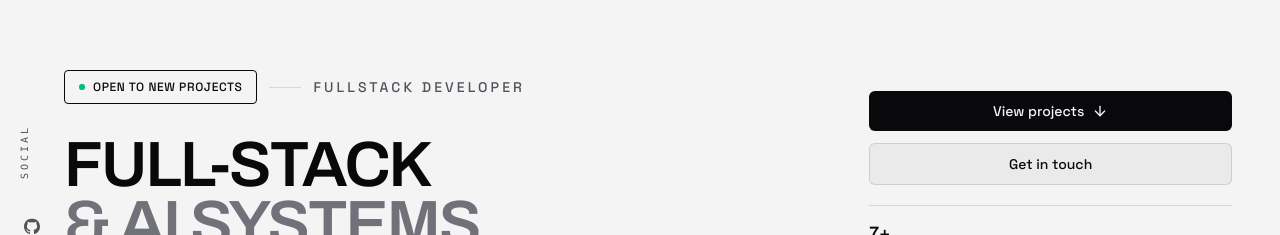
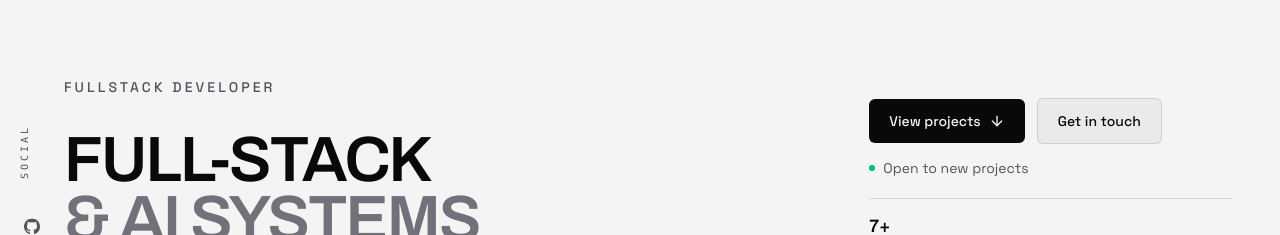
Before and after one commit to KenKenLim07/portfolio, a Next.js app: page / in a window 1280 px wide. Shown: the part 165-400 px from the top of the page. Built offline with nearby package versions, Linux system fonts and the light colour scheme; no server answers.

Commit message:
added animation

```diff
--- a/src/app/globals.css
+++ b/src/app/globals.css
@@ -127,7 +127,7 @@ html {
     pointer-events: auto;
   }
 
-  /* Hero: avoid blank flash while JS hydrates (matches heroScrollReveal.y ≈ 96px) */
+  /* Hero: avoid blank flash while JS hydrates (matches heroScrollReveal.y ≈ 108px) */
   #home .gsap-reveal {
     opacity: 1;
     transform: none;
--- a/src/components/HeroSection.tsx
+++ b/src/components/HeroSection.tsx
@@ -25,17 +25,23 @@ function scrollToSection(id: string) {
   el.scrollIntoView({ behavior: "smooth", block: "start" });
 }
 
-function HeroCtas({
-  className,
-  variant = "inline",
-  large = false,
-}: {
-  className?: string;
-  variant?: "inline" | "stack";
-  large?: boolean;
-}) {
-  const stacked = variant === "stack";
+function HeroAvailability() {
+  const prefersReducedMotion = useGsapReducedMotion();
 
+  return (
+    <p className="mt-3 flex items-center gap-2 text-xs text-muted sm:mt-3.5 sm:text-sm">
+      <span className="relative flex h-1.5 w-1.5 shrink-0">
+        {!prefersReducedMotion && (
+          <span className="absolute inline-flex h-full w-full animate-ping rounded-full bg-emerald-500/50 dark:bg-emerald-400/50" />
+        )}
+        <span className="relative inline-flex h-1.5 w-1.5 rounded-full bg-emerald-500 dark:bg-emerald-400" />
+      </span>
+      {HERO_AVAILABILITY}
+    </p>
+  );
+}
+
+function HeroCtas({ className }: { className?: string }) {
   return (
     <div
       data-hero-cta-panel
@@ -47,11 +53,7 @@ function HeroCtas({
     >
       <div
         className={cn(
-          stacked
-            ? large
-              ? "flex w-full min-w-0 flex-col gap-3 sm:flex-row sm:items-stretch sm:gap-3"
-              : "flex w-full min-w-0 flex-col gap-3"
-            : "flex flex-row flex-wrap items-center gap-2 sm:gap-3",
+          "flex flex-row flex-wrap items-center gap-2 sm:gap-3",
           HERO_LAYOUT_DEBUG && "rounded-sm border border-sky-300/80",
         )}
       >
@@ -61,22 +63,10 @@ function HeroCtas({
             e.preventDefault();
             scrollToSection("projects");
           }}
-          className={cn(
-            "radius-control group relative z-10 inline-flex cursor-pointer items-center justify-center gap-2 bg-foreground font-medium text-background transition-colors duration-200 hover:opacity-90",
-            stacked
-              ? large
-                ? "min-h-12 w-full px-5 py-3.5 text-base font-semibold sm:min-w-0 sm:flex-1"
-                : "w-full px-5 py-2.5 text-sm"
-              : "px-4 py-2.5 text-xs sm:px-5 sm:py-3 sm:text-sm",
-          )}
+          className="radius-control group relative z-10 inline-flex cursor-pointer items-center justify-center gap-2 bg-foreground px-4 py-2.5 text-xs font-medium text-background transition-colors duration-200 hover:opacity-90 sm:px-5 sm:py-3 sm:text-sm"
         >
           View projects
-          <ArrowDown
-            className={cn(
-              "h-4 w-4 shrink-0 transition-transform duration-200 group-hover:translate-y-0.5",
-              large && "h-5 w-5",
-            )}
-          />
+          <ArrowDown className="h-4 w-4 shrink-0 transition-transform duration-200 group-hover:translate-y-0.5" />
         </Link>
         <Link
           href="#contact"
@@ -84,18 +74,12 @@ function HeroCtas({
             e.preventDefault();
             scrollToSection("contact");
           }}
-          className={cn(
-            "radius-control relative z-10 inline-flex cursor-pointer items-center justify-center border border-border bg-subtle font-medium text-foreground transition-colors duration-200 hover:border-border hover:bg-[var(--fill-hover)]",
-            stacked
-              ? large
-                ? "min-h-12 w-full px-5 py-3.5 text-base font-semibold sm:min-w-0 sm:flex-1"
-                : "w-full px-5 py-2.5 text-sm"
-              : "px-4 py-2.5 text-xs sm:px-5 sm:py-3 sm:text-sm",
-          )}
+          className="radius-control relative z-10 inline-flex cursor-pointer items-center justify-center border border-border bg-subtle px-4 py-2.5 text-xs font-medium text-foreground transition-colors duration-200 hover:border-border hover:bg-[var(--fill-hover)] sm:px-5 sm:py-3 sm:text-sm"
         >
           Get in touch
         </Link>
       </div>
+      <HeroAvailability />
     </div>
   );
 }
@@ -107,27 +91,12 @@ function HeroCopy({
   introClassName?: string;
   compact?: boolean;
 }) {
-  const prefersReducedMotion = useGsapReducedMotion();
-
   return (
     <>
       <HeroRevealItem
         group="copy"
-        className={cn(
-          "flex flex-wrap items-center gap-2 sm:gap-3",
-          compact ? "mb-4" : "mb-6 sm:mb-7 lg:mb-8",
-        )}
+        className={cn(compact ? "mb-4" : "mb-6 sm:mb-7 lg:mb-8")}
       >
-        <span className="radius-chip inline-flex items-center gap-2 border border-accent-from/35 bg-accent-from/12 px-3 py-1.5 text-[11px] font-medium uppercase tracking-wider text-foreground sm:px-3.5 sm:py-2 sm:text-xs">
-          <span className="relative flex h-1.5 w-1.5">
-            {!prefersReducedMotion && (
-              <span className="absolute inline-flex h-full w-full animate-ping rounded-full bg-emerald-500/50 dark:bg-emerald-400/50" />
-            )}
-            <span className="relative inline-flex h-1.5 w-1.5 rounded-full bg-emerald-500 dark:bg-emerald-400" />
-          </span>
-          {HERO_AVAILABILITY}
-        </span>
-        <span className="hidden h-px w-8 bg-border sm:block" />
         <HeroRotatingText />
       </HeroRevealItem>
 
@@ -260,7 +229,7 @@ export function HeroSection() {
               HERO_LAYOUT_DEBUG && "rounded-sm border-2 border-dashed border-amber-400/80",
             )}
           >
-            <HeroCtas variant="stack" large />
+            <HeroCtas />
             <HeroMetrics variant="row" />
             {!prefersReducedMotion && (
               <HeroScrollCue className="absolute bottom-[max(1rem,env(safe-area-inset-bottom))] left-1/2 -translate-x-1/2" />
@@ -295,7 +264,7 @@ export function HeroSection() {
                   "rounded-sm border-2 border-dashed border-amber-400 bg-amber-400/5 p-1",
               )}
             >
-              <HeroCtas variant="stack" className="w-full" />
+              <HeroCtas className="w-full" />
               <HeroMetrics variant="column" className="w-full" />
             </div>
           </div>
--- /dev/null
+++ b/src/hooks/useLgBreakpoint.ts
@@ -0,0 +1,20 @@
+"use client";
+
+import { useSyncExternalStore } from "react";
+
+const LG_QUERY = "(min-width: 1024px)";
+
+/** Matches Tailwind `lg:` — use for rendering a single hero panel (avoids duplicate CTAs in DOM). */
+export function useLgBreakpoint() {
+  return useSyncExternalStore(
+    (onStoreChange) => {
+      const mq = window.matchMedia(LG_QUERY);
+      mq.addEventListener("change", onStoreChange);
+      return () => mq.removeEventListener("change", onStoreChange);
+    },
+    () => window.matchMedia(LG_QUERY).matches,
+    () => false,
+  );
+}
+
+export { LG_QUERY };
--- a/src/lib/gsap.ts
+++ b/src/lib/gsap.ts
@@ -84,19 +84,29 @@ export const heroTailExitScroll = {
  *
  * Desktop uses an earlier end (stronger vacuum). Mobile uses a longer band so
  * copy/CTAs stay readable after a small scroll — tall stacked layout + short
- * viewport makes `bottom 55%` complete the fade in ~0.45× viewport height.
+ * viewport needs a higher end % than desktop so the fade is not instant.
  */
 export const heroScrollReveal = {
   start: "clamp(top top)",
-  end: "clamp(bottom 55%)",
-  endMobile: "clamp(bottom 24%)",
+  end: "clamp(bottom 48%)",
+  endMobile: "clamp(bottom 32%)",
   scrub: 1,
-  y: 96,
+  y: 108,
   duration: 0.95,
   stagger: 0.11,
+  /** Scrub timeline: span of each block’s exit tween */
+  exitTweenDuration: 0.42,
+  /** Offset between copy lines / blocks while exiting */
+  exitItemStagger: 0.07,
+  /** Gap on the scrub timeline before the next layer starts */
+  exitLayerGap: 0.1,
   exitOpacity: tailMotion.exitOpacity,
   ease: "power2.inOut" as const,
 } as const;
+
+export type HeroExitLayer = {
+  targets: gsap.TweenTarget;
+};
 
 export function getHeroScrollBand(isLg: boolean) {
   return {
@@ -105,16 +115,7 @@ export function getHeroScrollBand(isLg: boolean) {
   };
 }
 
-/** Hero: mount entrance separate; scrub exit reverses on scroll up into `#home` */
-export function bindHeroExitScrub(
-  section: Element,
-  items: HTMLElement[],
-  isLg = true,
-) {
-  if (!items.length) return null;
-
-  const config = getHeroScrollBand(isLg);
-
+function enableHeroExitPointerEvents(items: HTMLElement[]) {
   items.forEach((el) => {
     el.style.pointerEvents = "auto";
     if (el.hasAttribute("data-hero-cta-panel")) {
@@ -123,9 +124,24 @@ export function bindHeroExitScrub(
       });
     }
   });
+}
 
-  return gsap
-    .timeline({
+/** Hero: mount entrance separate; scrub exit reverses on scroll up into `#home` */
+export function bindHeroExitScrub(
+  section: Element,
+  layers: HeroExitLayer[],
+  isLg = true,
+) {
+  const config = getHeroScrollBand(isLg);
+  const items = layers.flatMap((layer) =>
+    gsap.utils.toArray(layer.targets),
+  ) as HTMLElement[];
+
+  if (!items.length) return null;
+
+  enableHeroExitPointerEvents(items);
+
+  const tl = gsap.timeline({
     scrollTrigger: {
       trigger: section,
       start: config.start,
@@ -133,17 +149,37 @@ export function bindHeroExitScrub(
       scrub: config.scrub,
       invalidateOnRefresh: true,
     },
-    })
-    .fromTo(
-      items,
+  });
+
+  let position = 0;
+
+  for (const layer of layers) {
+    const targets = gsap.utils.toArray(layer.targets);
+    if (!targets.length) continue;
+
+    const count = targets.length;
+    const { exitTweenDuration, exitItemStagger, exitLayerGap } = heroScrollReveal;
+
+    tl.fromTo(
+      targets,
       { opacity: 1, y: 0, force3D: true },
       {
         opacity: config.exitOpacity,
         y: -config.y,
         ease: "none",
         force3D: true,
+        duration: exitTweenDuration,
+        stagger: exitItemStagger,
       },
+      position,
     );
+
+    const layerSpan =
+      exitTweenDuration + Math.max(0, count - 1) * exitItemStagger;
+    position += layerSpan + exitLayerGap;
+  }
+
+  return tl;
 }
 
 export type DirectionalRevealOptions = {
```
Also changed, not shown: src/hooks/useHeroScrollReveal.ts (+26 -12 lines). Lines whose indentation alone changed are shown as unchanged.
